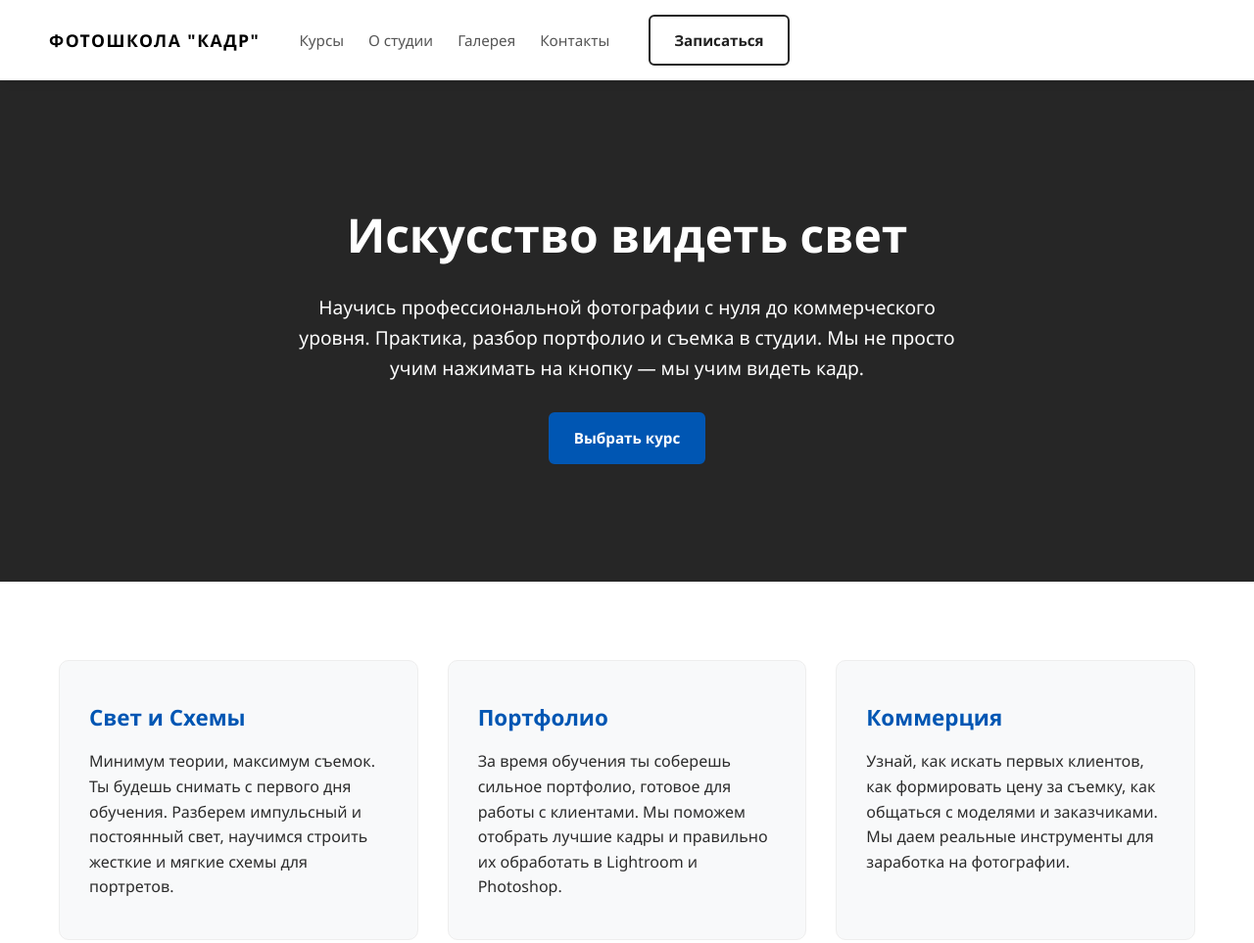
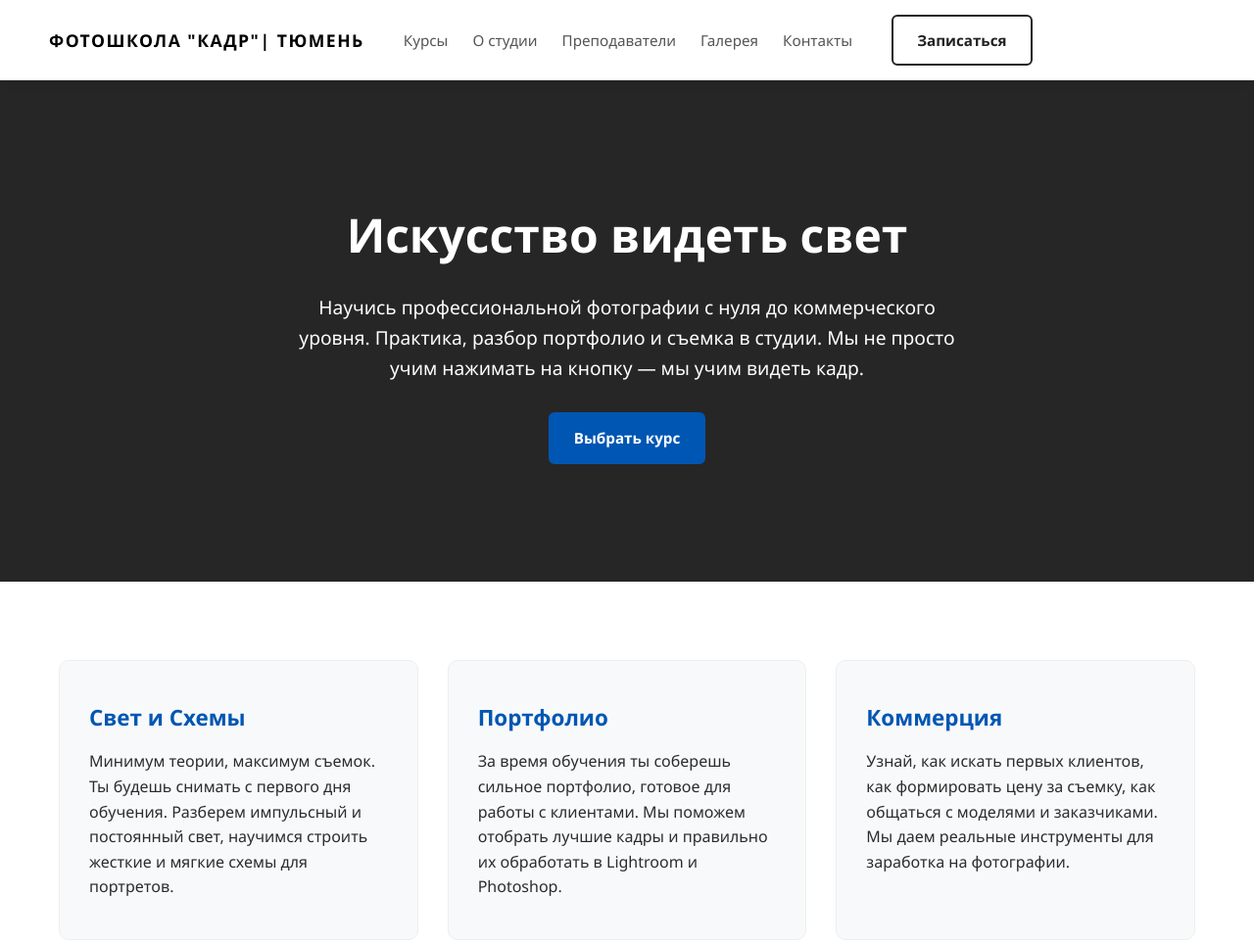
Before and after one commit to NeznaiuKto/FotoStudio, a plain HTML site: page index.html in a window 1280 px wide. Shown: the top 963 px of the page at 98% size. Drawn offline with Linux system fonts and the light colour scheme.

Commit message:
Update index.html
Изменено меню и заголовок сайта

```diff
--- a/index.html
+++ b/index.html
@@ -5,7 +5,7 @@
     <meta name="viewport" content="width=device-width, initial-scale=1.0">
 
     <!--№1: Расширен title-->
-    <title>Фотошкола КАДР в Тюмени | Курсы фотографии с нуля до профи</title>
+    <title>Фотошкола КАДР|Тюмень|Курсы фотографии с нуля до профи</title>
     <!--№2: Добавлено meta-описание-->
     <meta name="description" content="Фотошкола КАДР — обучение фотографии с нуля: свет, портрет, коммерческая съемка. Практика с первого дня, портфолио, 500+ выпускников.">
     <!--№3: Добавлены ключевые слова -->
@@ -23,12 +23,13 @@
     <!--№5: header заменён на тег <header> -->
     <header class="header">
         <div class="napkatext">
-            <p>Фотошкола "КАДР"</p>
+            <p>Фотошкола "КАДР"| Тюмень </p>
 
             <!--№6: добавлен aria-label для навигации-->
             <nav class="nav" aria-label="Основная навигация">
                 <a href="#courses">Курсы</a>
                 <a href="#about">О студии</a>
+                <a href="#teachers">Преподаватели</a>
                 <a href="#gallery">Галерея</a>
                 <a href="#contacts">Контакты</a>
             </nav>
```
